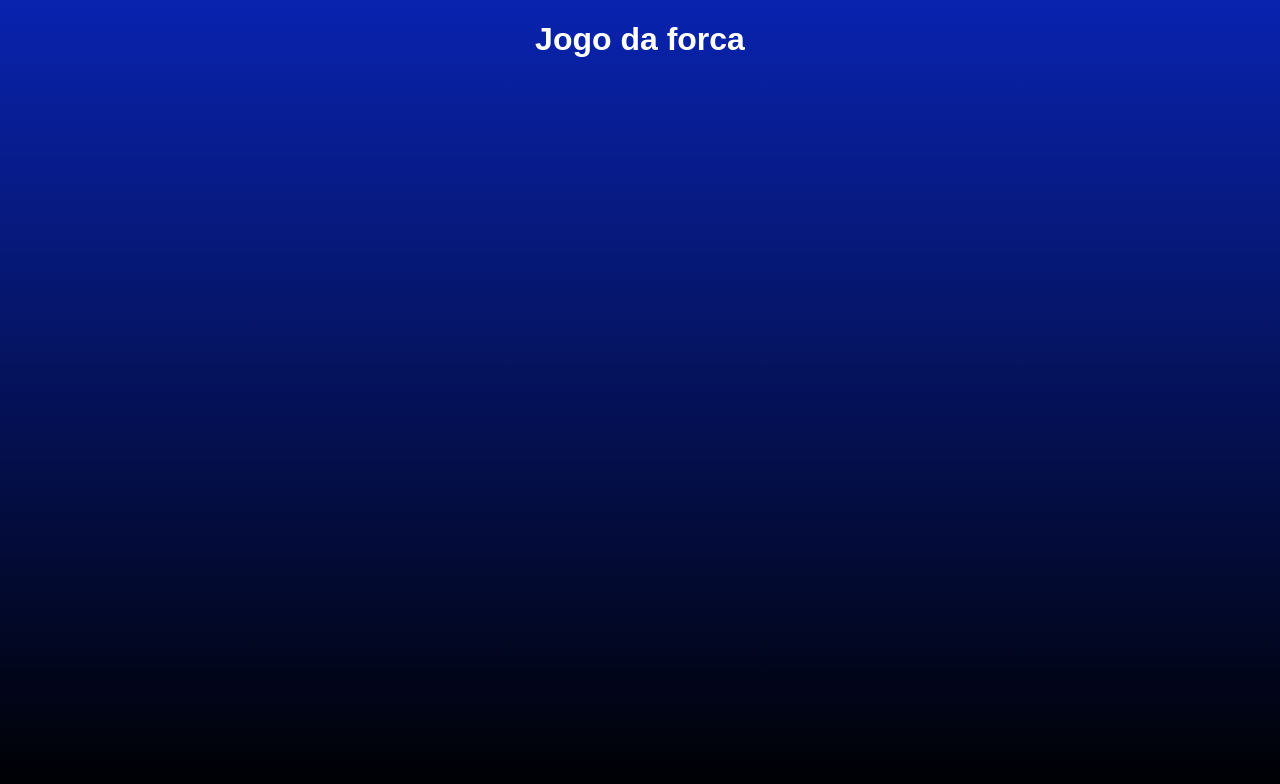
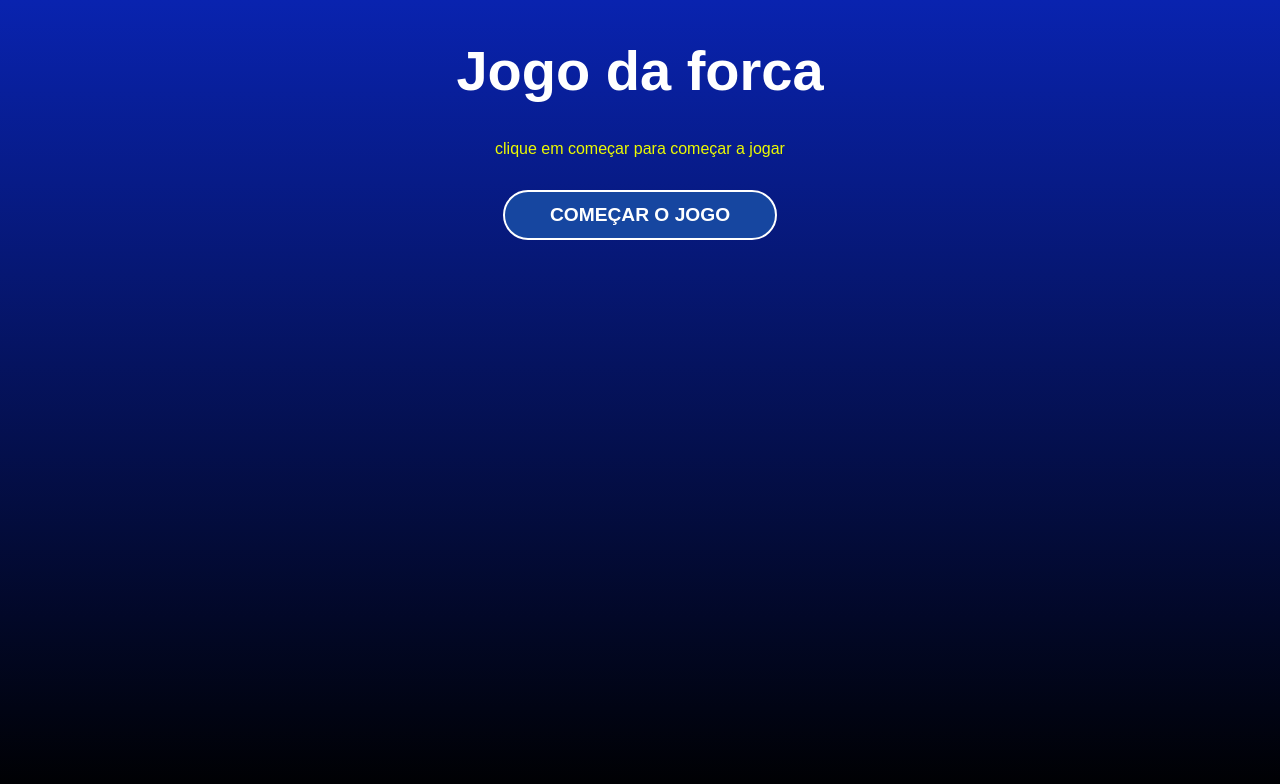
Before and after one commit to JohannMscs/Jogo-da-forca, a React (Vite) app: page / in a window 1280 px wide. Shown: the top 784 px of the page. Built offline with nearby package versions, Linux system fonts and the light colour scheme.

Commit message:
criando componentes de estágios de jogo

```diff
--- a/src/App.css
+++ b/src/App.css
@@ -2,4 +2,5 @@
   display: flex;
   justify-content: center;
   align-items: center;
+  text-align: center;
 }
--- a/src/App.jsx
+++ b/src/App.jsx
@@ -1,15 +1,35 @@
-import { useState } from 'react'
-import reactLogo from './assets/react.svg'
-import viteLogo from '/vite.svg'
+//CSS
 import './App.css'
 
+//React
+import { useState, useCallback, useEffect } from 'react'
+
+//Data
+import {gamelist} from './data/list'
+
+//Components
+import StartScreen from './components/StartScreen'
+import GameScreen from './components/GameScreen'
+import EndScreen from './components/EndScreen'
+
+
+const stages = [
+  {id: 1, name: 'start'},
+  {id: 2, name: 'game'},
+  {id: 3, name: 'end'},
+];
+
 function App() {
-  const [count, setCount] = useState(0)
+  const [gameStage, setGameStage] = useState(stages[0].name);
+  const [list] = useState(gamelist)
 
   return (
     <>
       <div className='App'>
-        <h1>Jogo da forca</h1>
+
+        {gameStage === 'start' && <StartScreen/>}
+        {gameStage === 'game' && <GameScreen/>}
+        {gameStage === 'end' && <EndScreen/>}
       </div>
 
     </>
--- /dev/null
+++ b/src/components/EndScreen/index.jsx
@@ -0,0 +1,9 @@
+import React from 'react'
+
+export default function EndScreen() {
+  return (
+    <div>
+        <h1>Jogo finalizado</h1>
+        </div>
+  )
+}
--- /dev/null
+++ b/src/components/GameScreen/index.jsx
@@ -0,0 +1,9 @@
+import React from 'react'
+
+export default function GameScreen() {
+  return (
+    <div>
+        <h1>Você está jogando</h1>
+    </div>
+  )
+}
--- /dev/null
+++ b/src/components/StartScreen/index.jsx
@@ -0,0 +1,11 @@
+import React from 'react'
+import './style.css'
+export default function StartScreen() {
+  return (
+    <div className='start'>
+        <h1>Jogo da forca</h1>
+        <p>clique em começar para começar a jogar</p>
+        <button>Começar o jogo</button>
+    </div>
+  )
+}
--- /dev/null
+++ b/src/components/StartScreen/style.css
@@ -0,0 +1,8 @@
+.start h1{
+    font-size: 3.5em;
+}
+
+.start p{
+    margin-bottom: 2em;
+    color: #ecfa00;
+}
--- /dev/null
+++ b/src/data/list.jsx
@@ -0,0 +1,3 @@
+export  const gamelist ={
+    carro: ["motor", "embreagem"]
+}
--- a/src/index.css
+++ b/src/index.css
@@ -9,3 +9,21 @@ body{
   background: linear-gradient(180deg, rgba(9, 35, 175, 1) 0%, rgba(0, 0, 0, 1) 100%);
   color: #fff;
 }
+
+button{
+  background-color: #1646a0;
+  color: #fff;
+  padding: 0 45px;
+  border: 2px solid #fff;
+  border-radius: 25px;
+  height: 50px;
+  text-transform: uppercase;
+  font-weight: bold;
+  font-size: 1.2em;
+  cursor: pointer;
+  transition: .4s;
+}
+
+button:hover{
+  background-color: #0923af;
+}
```
Also changed, not shown: src/components/EndScreen/style.css (added), src/components/GameScreen/style.css (added).
